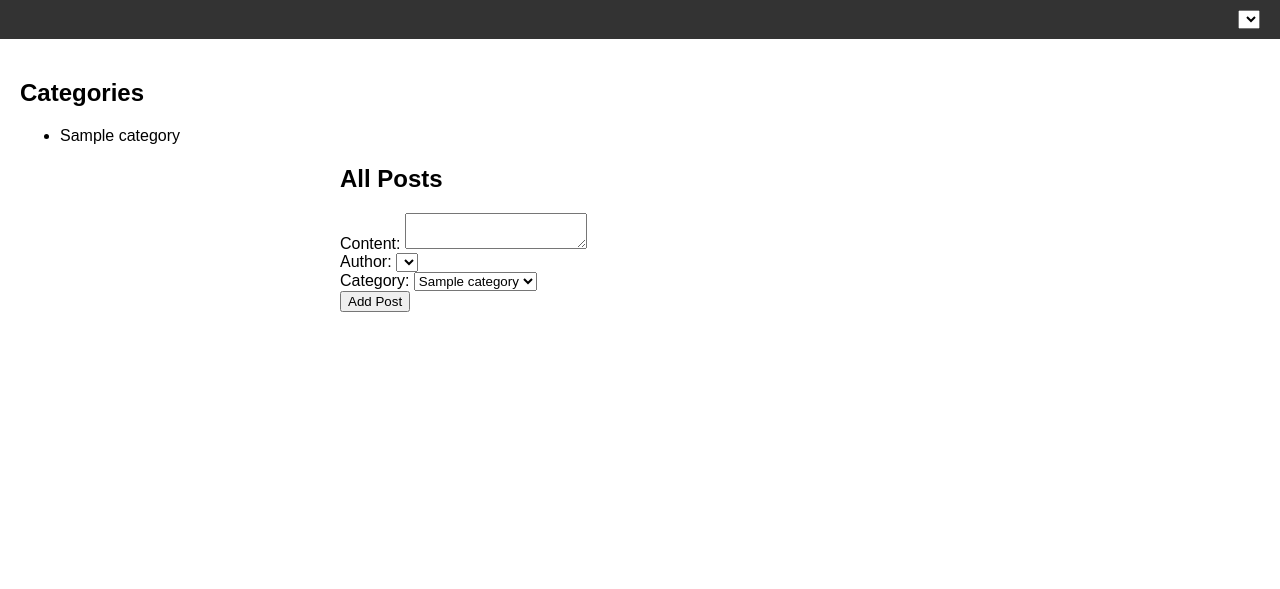
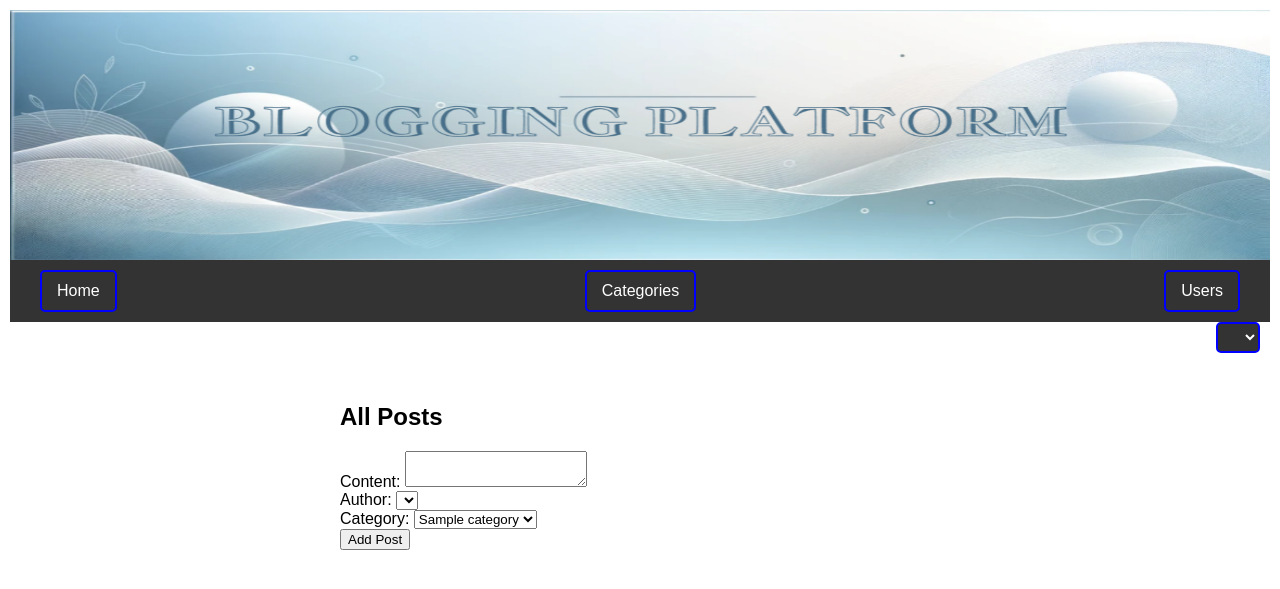
Before and after one commit to 85010/Blogging-Platform, a Spring Boot app: page /search?query=1 in a window 1280 px wide. Shown: the top 589 px of the page. Run offline with Spring Boot 4, Linux system fonts and the light colour scheme; tables that the repository leaves empty hold one stand-in row (values such as "Sample post"); lists and menus that the app fills with data are empty.

Commit message:
moj tekst

```diff
--- a/wap-initial-project/src/main/java/com/uep/wap/controller/CommentController.java
+++ b/wap-initial-project/src/main/java/com/uep/wap/controller/CommentController.java
@@ -2,7 +2,6 @@
 
 import com.uep.wap.dto.NewCommentDTO;
 import com.uep.wap.model.Comment;
-import com.uep.wap.model.Post;
 import com.uep.wap.service.CommentService;
 import org.springframework.web.bind.annotation.*;
 import org.springframework.web.servlet.view.RedirectView;
--- a/wap-initial-project/src/main/java/com/uep/wap/repository/PostRepository.java
+++ b/wap-initial-project/src/main/java/com/uep/wap/repository/PostRepository.java
@@ -19,4 +19,6 @@
 
     @Query(value = "SELECT p.* FROM posts p WHERE p.category_id=?1", nativeQuery = true)
     List<Post> findPostsByCategoryId(int categoryId);
+
+    List<Post> findByCategoryId(int categoryId);
 }
--- a/wap-initial-project/src/main/resources/static/css/style.css
+++ b/wap-initial-project/src/main/resources/static/css/style.css
@@ -5,7 +5,7 @@
 }
 
 header {
-    background-color: #333;
+    background-color: #33333300;
     color: white;
     padding: 10px;
     text-align: right;
@@ -38,3 +38,63 @@
 .comment {
     margin-bottom: 10px;
 }
+
+.banner-image {
+    width: 100%;
+    max-height: 250px;
+    height: auto;
+    display: block;
+    margin: 0 auto;
+}
+
+nav {
+    display: flex;
+    justify-content: space-between;
+    align-items: center;
+    padding: 10px 20px;
+    background-color: #333;
+}
+
+nav ul {
+    display: flex;
+    list-style: none;
+    margin: 0;
+    padding: 0;
+    width: 100%;
+    justify-content: space-between;
+}
+
+nav ul li {
+    margin: 0 10px;
+}
+
+nav ul li a {
+    text-decoration: none;
+    color: white;
+    padding: 10px 20px;
+    border: 2px solid blue;
+    border-radius: 5px;
+    display: inline-block;
+}
+
+nav ul li a:hover {
+    background-color: blue;
+    color: white;
+}
+
+.user-info select {
+    padding: 5px 10px;
+    border: 2px solid blue;
+    color: white;
+    background-color: #333;
+    border-radius: 5px;
+}
+
+.user-info select option {
+    background-color: #333;
+    color: white;
+}
+
+.user-info form {
+    margin-left: auto;
+}
--- a/wap-initial-project/src/main/resources/templates/index.html
+++ b/wap-initial-project/src/main/resources/templates/index.html
@@ -3,9 +3,50 @@
 <head>
     <title>Home</title>
     <link rel="stylesheet" type="text/css" href="/css/style.css">
+    <style>
+        .banner-image {
+            width: 100%;
+            max-height: 250px;
+            height: auto;
+            display: block;
+            margin: 0 auto;
+        }
+
+        nav ul {
+            display: flex;
+            justify-content: space-between;
+            list-style-type: none;
+            padding: 0;
+        }
+
+        nav ul li {
+            margin: 0 10px;
+        }
+
+        nav ul li a {
+            text-decoration: none;
+            color: white;
+            padding: 10px 15px;
+            border: 2px solid blue;
+            border-radius: 5px;
+        }
+
+        nav ul li a:hover {
+            background-color: blue;
+            color: white;
+        }
+    </style>
 </head>
 <body>
     <header>
+        <img src="/images/banner.png" alt="Banner Image" class="banner-image">
+        <nav>
+            <ul>
+                <li><a th:href="@{/}">Home</a></li>
+                <li><a th:href="@{/categories}">Categories</a></li>
+                <li><a th:href="@{/users}">Users</a></li>
+            </ul>
+        </nav>
         <div class="user-info">
             <form th:action="@{/}" method="get">
                 <select name="userId" onchange="this.form.submit()">
@@ -16,12 +57,6 @@
         </div>
     </header>
     <main>
-        <section class="categories">
-            <h1>Categories</h1>
-            <ul>
-                <li th:each="category : ${categories}" th:text="${category.name}">Category Name</li>
-            </ul>
-        </section>
         <section class="posts">
             <h1>All Posts</h1>
             <form th:action="@{/posts/new}" th:object="${newPost}" method="post">
@@ -44,8 +79,8 @@
                 <p th:text="${post.content}" style="font-size: 18px; font-weight: bold;"></p>
                 <p th:text="${post.category.getName()}" style="font-size: 12px;"></p>
                 <p th:text="${post.author.getUsername()}" style="font-size: 12px;"></p>
-<!--                <a th:href="@{/posts/edit/{id}(id=${post.id})}">Edit</a>-->
-<!--                <a th:href="@{/posts/delete/{id}(id=${post.id})}">Delete</a>-->
+                <!-- <a th:href="@{/posts/edit/{id}(id=${post.id})}">Edit</a> -->
+                <!-- <a th:href="@{/posts/delete/{id}(id=${post.id})}">Delete</a> -->
                 <div class="comments">
                     <h3>Comments</h3>
                     <form th:action="@{/comments/(postId=${post.id})}" th:object="${newComment}" method="post">
@@ -61,8 +96,8 @@
                     <div th:each="comment : ${post.comments}" class="comment">
                         <p th:text="${comment.content}">Comment Content</p>
                         <p><small th:text="${comment.author.getUsername()}">Author</small></p>
-<!--                        <a th:href="@{/posts/{postId}/comments/edit/{id}(postId=${post.id},id=${comment.id})}">Edit</a>-->
-<!--                        <a th:href="@{/posts/{postId}/comments/delete/{id}(postId=${post.id},id=${comment.id})}">Delete</a>-->
+                        <!-- <a th:href="@{/posts/{postId}/comments/edit/{id}(postId=${post.id},id=${comment.id})}">Edit</a> -->
+                        <!-- <a th:href="@{/posts/{postId}/comments/delete/{id}(postId=${post.id},id=${comment.id})}">Delete</a> -->
                     </div>
                 </div>
             </div>
```
Also changed, not shown: wap-initial-project/src/main/java/com/uep/wap/controller/PostController.java (+9 -2 lines), wap-initial-project/src/main/java/com/uep/wap/service/PostService.java (+8 -0 lines), wap-initial-project/src/main/resources/templates/categories.html (+47 -1 lines), wap-initial-project/src/main/resources/templates/posts_by_category.html (added, +26 -0 lines), wap-initial-project/src/main/resources/templates/users.html (+44 -0 lines), wap-initial-project/src/main/resources/static/images/banner.png (added).
